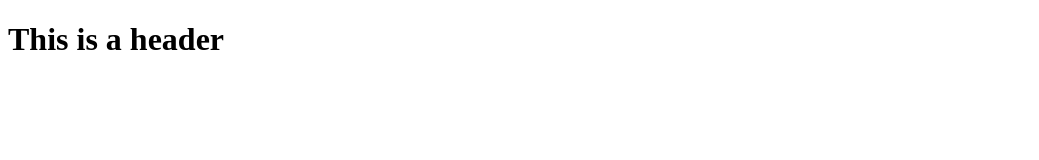
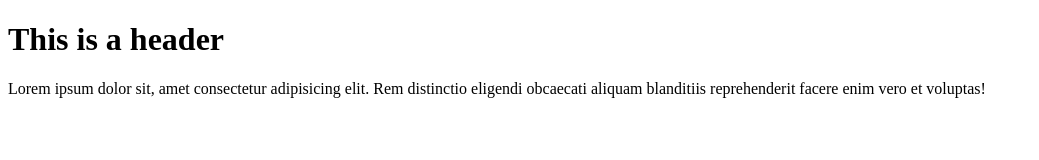
Before and after one commit to Phenomenal020/git-test, a plain HTML site: page index.html in a window 1280 px wide. Shown: the whole page, without its empty margins (0-1039 px from the left). Drawn offline with Linux system fonts and the light colour scheme.

Commit message:
second commit

```diff
--- a/index.html
+++ b/index.html
@@ -1,17 +1,18 @@
 <!DOCTYPE html>
 <html lang="en">
+  <head>
+    <meta charset="UTF-8" />
+    <meta name="viewport" content="width=device-width, initial-scale=1.0" />
+    <meta http-equiv="X-UA-Compatible" content="ie=edge" />
+    <title>Index</title>
+  </head>
 
-<head>
-    <meta charset="UTF-8">
-    <meta name="viewport" content="width=device-width, initial-scale=1.0">
-    <meta http-equiv="X-UA-Compatible" content="ie=edge">
-    <title>Document</title>
-</head>
-
-<body>
-
+  <body>
     <h1>This is a header</h1>
-
-</body>
-
+    <p>
+      Lorem ipsum dolor sit, amet consectetur adipisicing elit. Rem distinctio
+      eligendi obcaecati aliquam blanditiis reprehenderit facere enim vero et
+      voluptas!
+    </p>
+  </body>
 </html>
```
Also changed, not shown: templates/test.html (added, +12 -0 lines).
